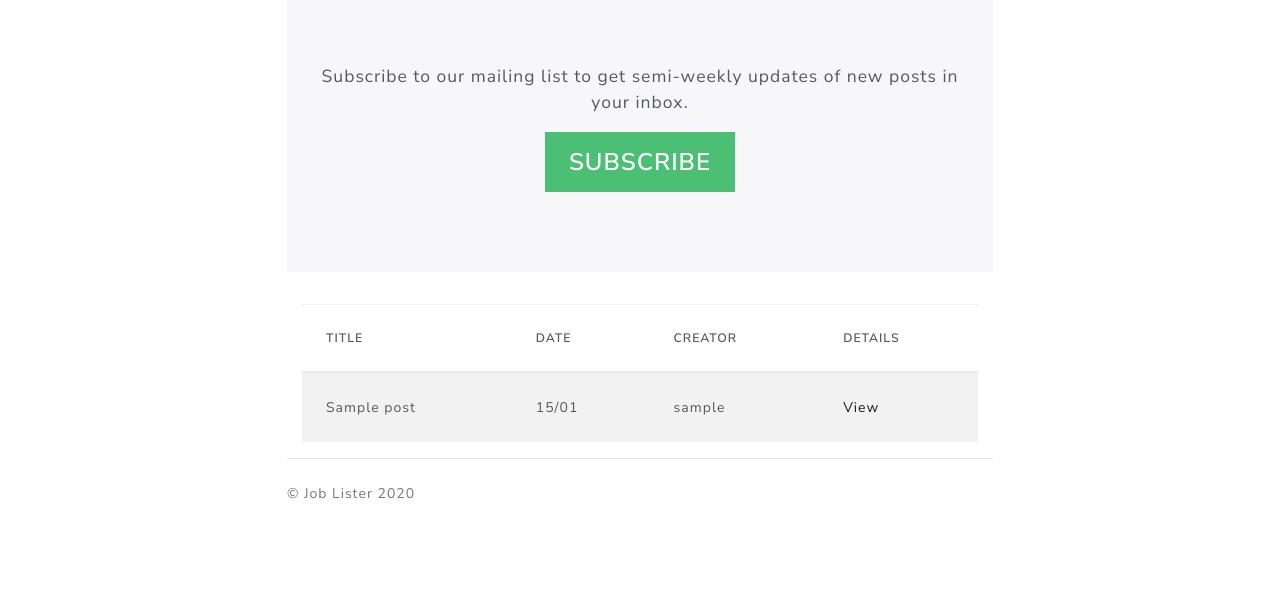
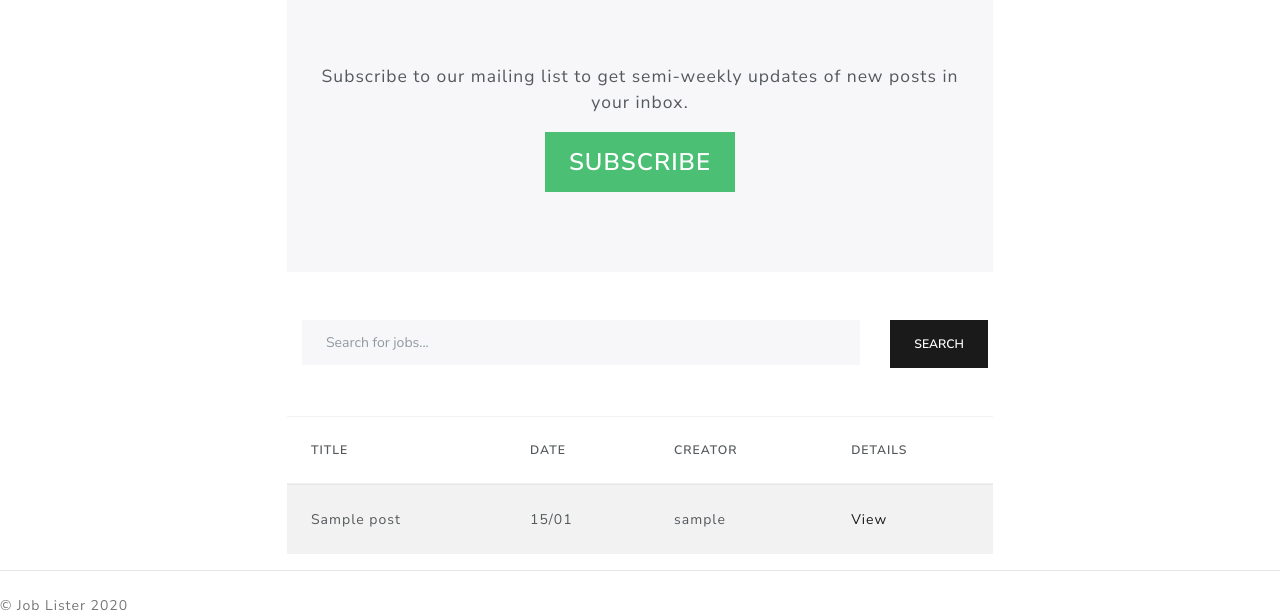
Before and after one commit to Ruchika06/Job_Posting, a PHP site: page / in a window 1280 px wide. Shown: the part 122-736 px from the top of the page. Run offline with PHP 8.4, Linux system fonts and the light colour scheme; tables that the repository leaves empty hold one stand-in row (values such as "Sample post").

Commit message:
Add search bar in homepage

```diff
--- a/app/index.php
+++ b/app/index.php
@@ -5,10 +5,40 @@
 // Initialize the session
 session_start();
 
+$search=$search_err="";
+$results="";
+
 $post = new Post;
 $template = new Template('templates/frontpage.php');
 $template->title = "Jobs";
-$template->posts = $post->getPosts();
+
+// Processing form data when form is submitted
+if($_SERVER["REQUEST_METHOD"] == "POST"){
+
+    $search = trim($_POST['search']);
+
+    // Check if searchbox is empty
+    if(empty($search)){
+        $search_err = "Please enter a keyword.";
+    }
+
+    // Search
+    if(empty($search_err)){
+        $results = $post->searchPosts($search);
+        if(sizeof($results)==0){
+            $search_err = "No posts match the given keywords.";
+        }
+    }
+}
+
+if($results=="" || sizeof($results)==0) {
+    $template->posts = $post->getPosts();
+} else {
+    $template->posts = $results;
+}
+
+$template->search = $search;
+$template->search_err = $search_err;
 #echo "Hello";
 echo $template;
 ?>
--- a/app/lib/Post.php
+++ b/app/lib/Post.php
@@ -55,15 +55,27 @@ class Post{
   }
 
   // Search for posts having similar creator's username
-  public function searchPostsByCreator($creator_username){
+  public function searchPosts($search){
+
+      $datesearch = $search;
+      preg_match('/(\d)*\/(\d)*/', $datesearch, $matches);
+      if($matches) {
+        $datesearch = explode("/",$datesearch);
+        $datesearch = $datesearch[1]."-".$datesearch[0];
+      }
+
+      $search = '%'.$search.'%';
+      $datesearch = '%'.$datesearch.'%';
+
       $this->db->query("SELECT posts.*, users.username
                   FROM posts
                   INNER JOIN users
                   ON posts.user_id = users.id
-                  WHERE users.username LIKE '%:creator_username%'
+                  WHERE users.username LIKE :search OR posts.created_at LIKE :datesearch OR posts.title LIKE :search
                   ORDER BY created_at DESC
                   ");
-      $this->db->bind(':creator_username',$creator_username);
+      $this->db->bind(':search',$search);
+      $this->db->bind(':datesearch',$datesearch);
 
       $results = $this->db->resultSet();
       return $results;
--- a/app/templates/frontpage.php
+++ b/app/templates/frontpage.php
@@ -5,7 +5,20 @@
 <p><a class="btn btn-lg btn-success" href="#" role="button">Subscribe</a></p>
 </div>
 
-<div class="container">
+<div class="marketing">
+  <div class="container">
+    <form action="<?php echo htmlspecialchars($_SERVER["PHP_SELF"]); ?>" class="row" method="post">
+      <div class="col-md-10">
+        <input type="text" class="form-control" name="search" value="<?php echo $search; ?>" placeholder="Search for jobs...">
+        <span class="help-block"><?php echo $search_err; ?></span>
+      </div>
+      <div class="col-md-2">
+        <input type="submit" class="btn btn-primary" value="Search">
+      </div>
+    </form>
+  </div>
+  </div>
+
   <!-- All Job Posts that are available -->
   <div class="row">
     <div class="col-md-12">
```
